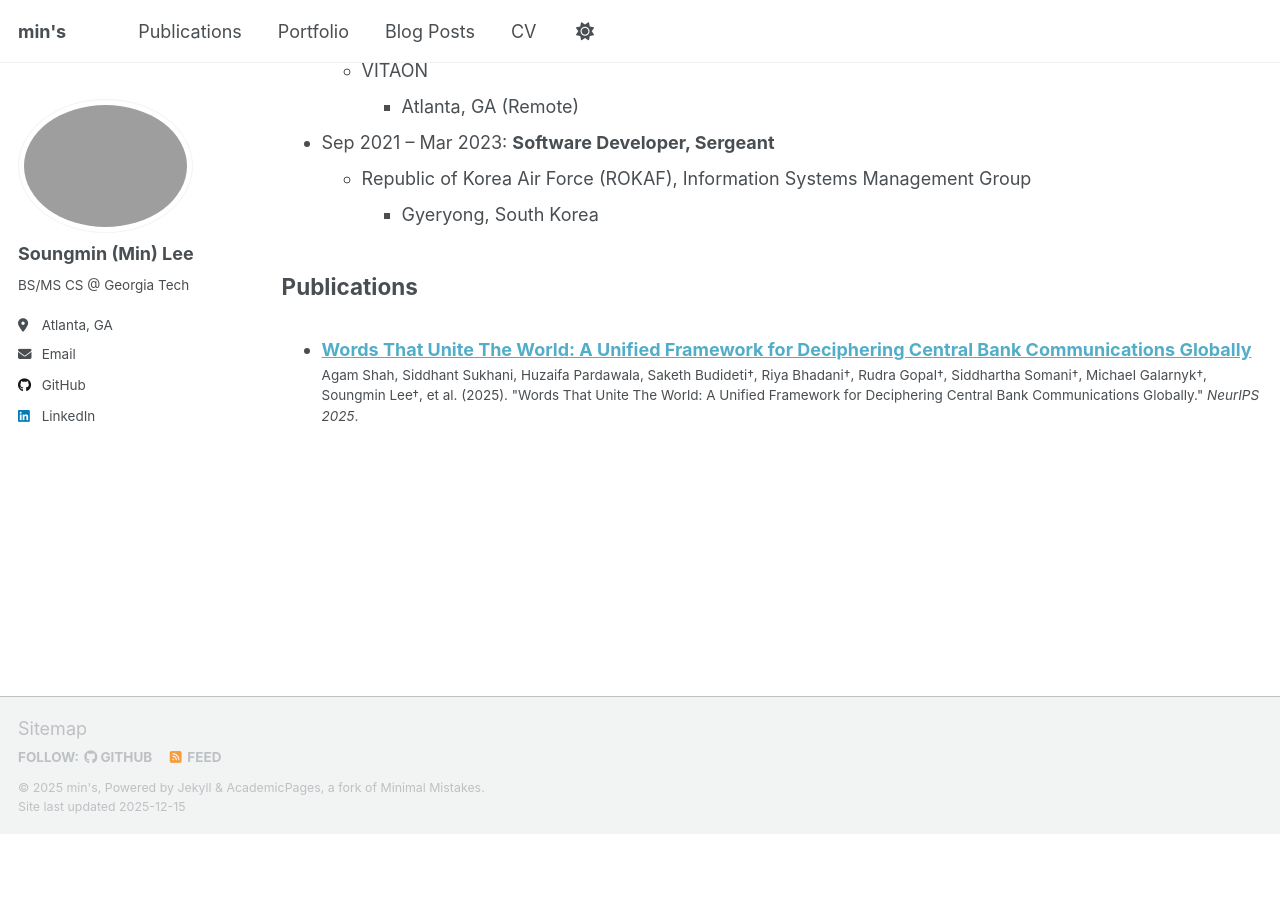
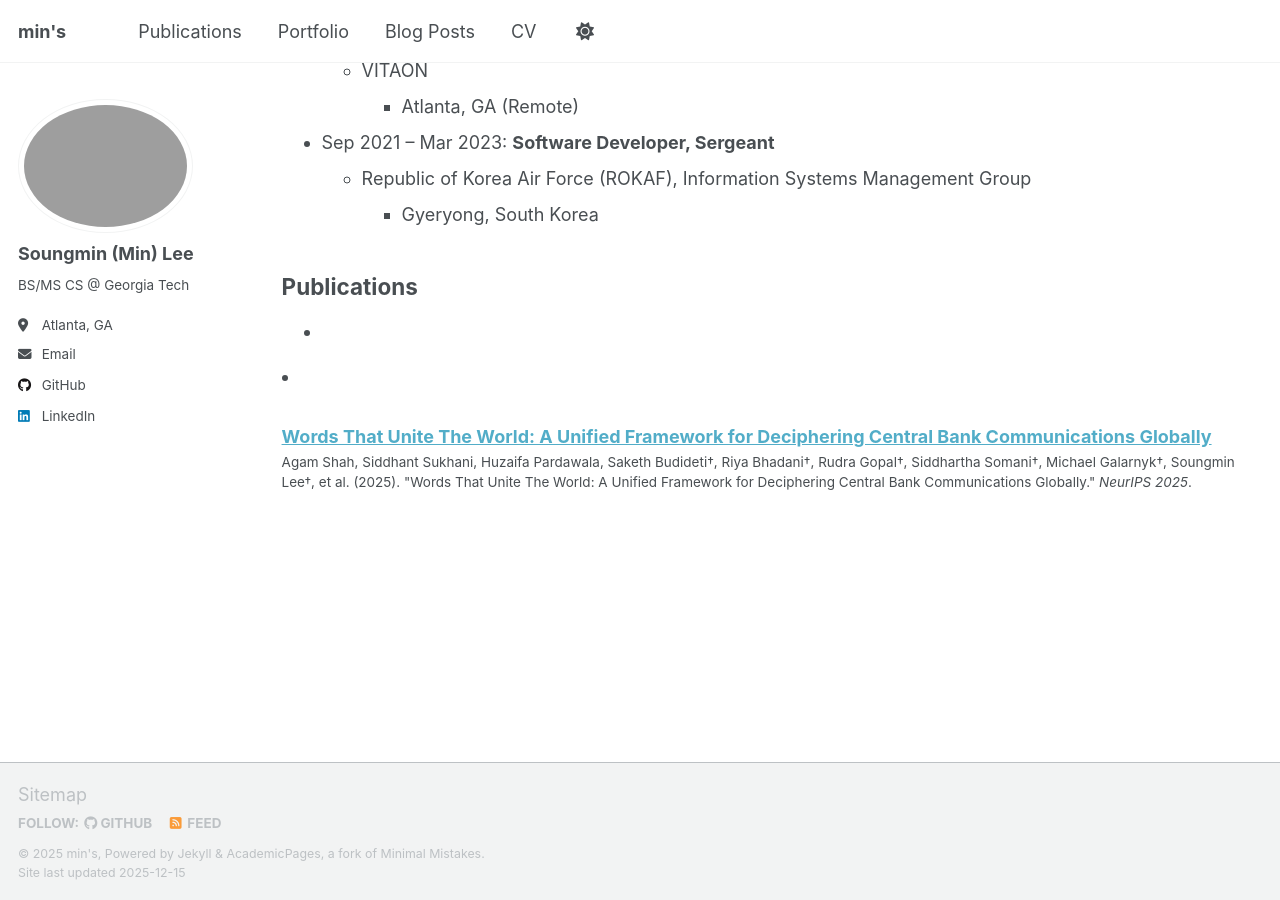
Before and after one commit to minovermax/minovermax.github.io, a Jekyll site: the page built from _pages/cv.md, in a window 1280 px wide and 900 px high, scrolled down 700 px. Built offline with Jekyll 4.4.1, drawn with Linux system fonts in a browser that asks for light colours; a script that is not in the unit is left out; before the commit the page ends 1534 px from its top, so only the background shows below that.

Commit message:
12/15/25 update 3

```diff
--- a/_pages/cv.md
+++ b/_pages/cv.md
@@ -38,6 +38,8 @@
 
 ## Publications
 
-  <ul>{% for post in site.publications reversed %}
-    {% include archive-single-cv.html %}
-  {% endfor %}</ul>
+{% for post in site.publications reversed %}
+
+* {% include archive-single-cv.html %}
+
+{% endfor %}
```
